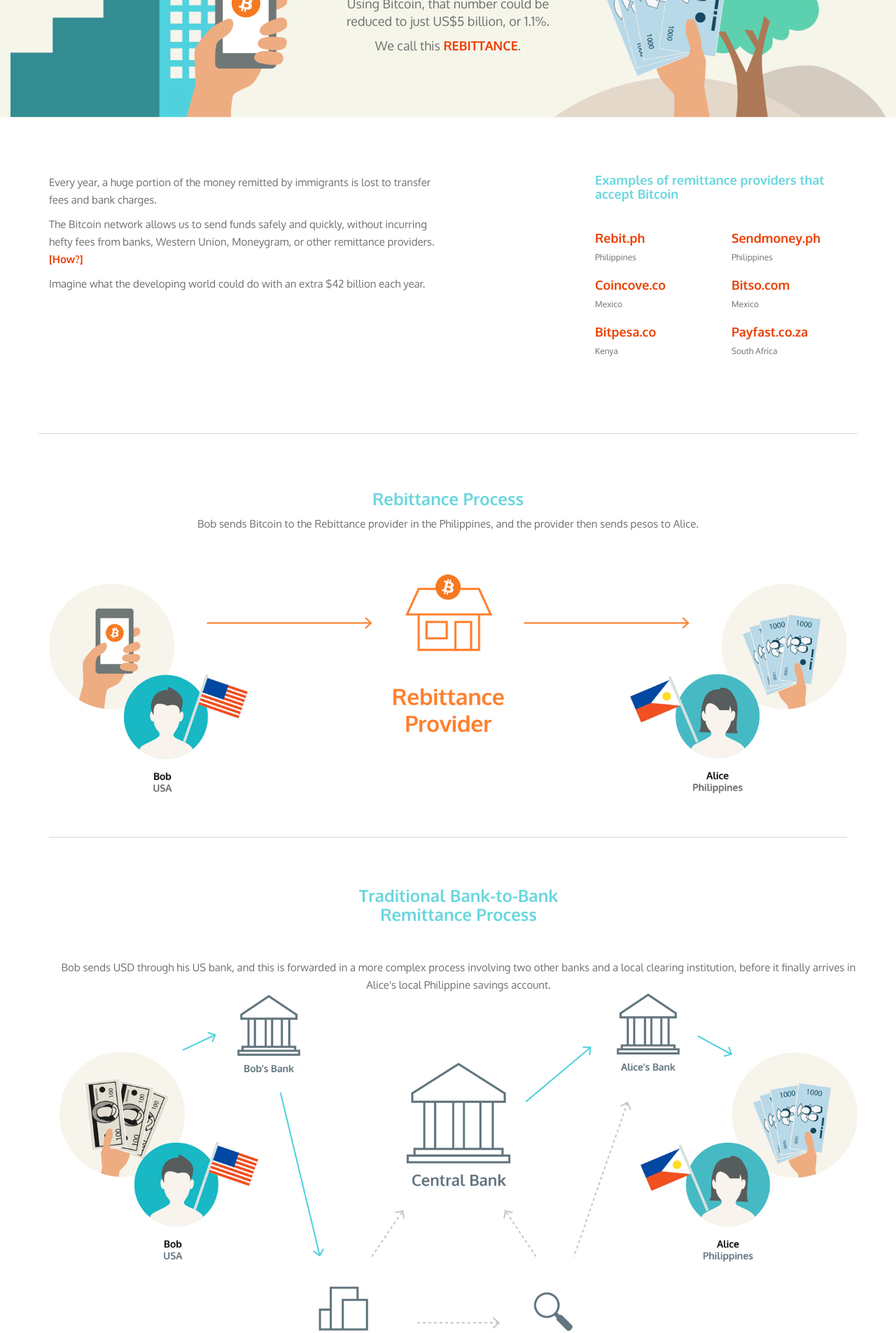
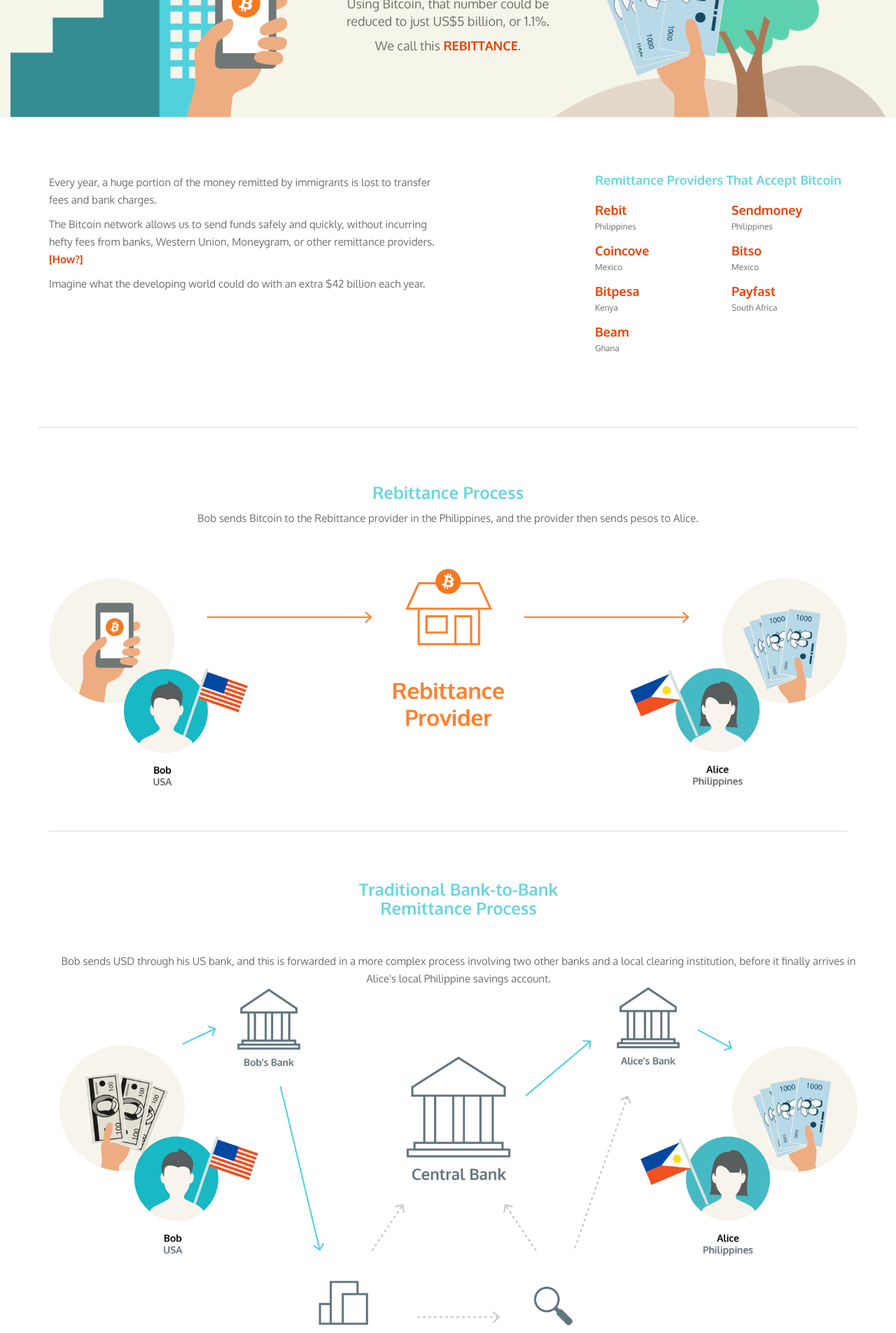
Before and after one commit to sciventures/rebittance, a Jekyll site: the page index.html, which Jekyll copies as it is, in a window 1280 px wide. Shown: the part 490-2395 px from the top of the page at 70% size. Built offline with Jekyll 4.4.1, drawn with Linux system fonts in a browser that asks for light colours; some of the changed text lies outside the part shown.

Commit message:
added Beam, tightened up the list

```diff
--- a/css/main.css
+++ b/css/main.css
@@ -105,7 +105,7 @@
 .provider-list {
   margin-left: -15px;
   margin-right: -15px;
-  margin-top: 40px;
+  margin-top: 20px;
 }
 
 .provider-list li {
@@ -115,7 +115,7 @@
   line-height: 24px;
   padding-left: 15px;
   padding-right: 15px;
-  padding-bottom: 15px;
+  padding-bottom: 10px;
 }
 
 .provider-list li a {
@@ -142,7 +142,6 @@
 
 .provider-list span {
   display: block;
-  margin-top: 4px;
 }
 
 
--- a/index.html
+++ b/index.html
@@ -77,34 +77,38 @@
 
         <div class="col-md-4 col-sm-12 col-xs-12 pull-right">
 
-          <h4 class="title bluetext">Examples of remittance providers that accept Bitcoin</h4>
+          <h4 class="title bluetext">Remittance Providers That Accept Bitcoin</h4>
 
 
           <ul id='providers' class="provider-list list-inline clearfix">
 
             <li>
-              <a href="https://rebit.ph" class="orangetext">Rebit.ph</a>
+              <a href="https://rebit.ph" class="orangetext">Rebit</a>
               <span>Philippines</span>
             </li>
             <li>
-              <a href="https://sendmoney.ph" class="orangetext">Sendmoney.ph</a>
+              <a href="https://sendmoney.ph" class="orangetext">Sendmoney</a>
               <span>Philippines</span>
             </li>
             <li>
-              <a href="https://coincove.co" class="orangetext">Coincove.co</a>
+              <a href="https://coincove.co" class="orangetext">Coincove</a>
               <span>Mexico</span>
             </li>
             <li>
-              <a href="https://bitso.com" class="orangetext">Bitso.com</a>
+              <a href="https://bitso.com" class="orangetext">Bitso</a>
               <span>Mexico</span>
             </li>
             <li>
-              <a href="https://bitpesa.co" class="orangetext">Bitpesa.co</a>
+              <a href="https://bitpesa.co" class="orangetext">Bitpesa</a>
               <span>Kenya</span>
             </li>
             <li>
-              <a href="https://www.payfast.co.za/" class="orangetext">Payfast.co.za</a>
+              <a href="https://www.payfast.co.za/" class="orangetext">Payfast</a>
               <span>South Africa</span>
+            </li>
+            <li>
+              <a href="https://beamremit.com/" class="orangetext">Beam</a>
+              <span>Ghana</span>
             </li>
 
           </ul>
```
Also changed, not shown: other parts of index.html (+1 -1 lines).
